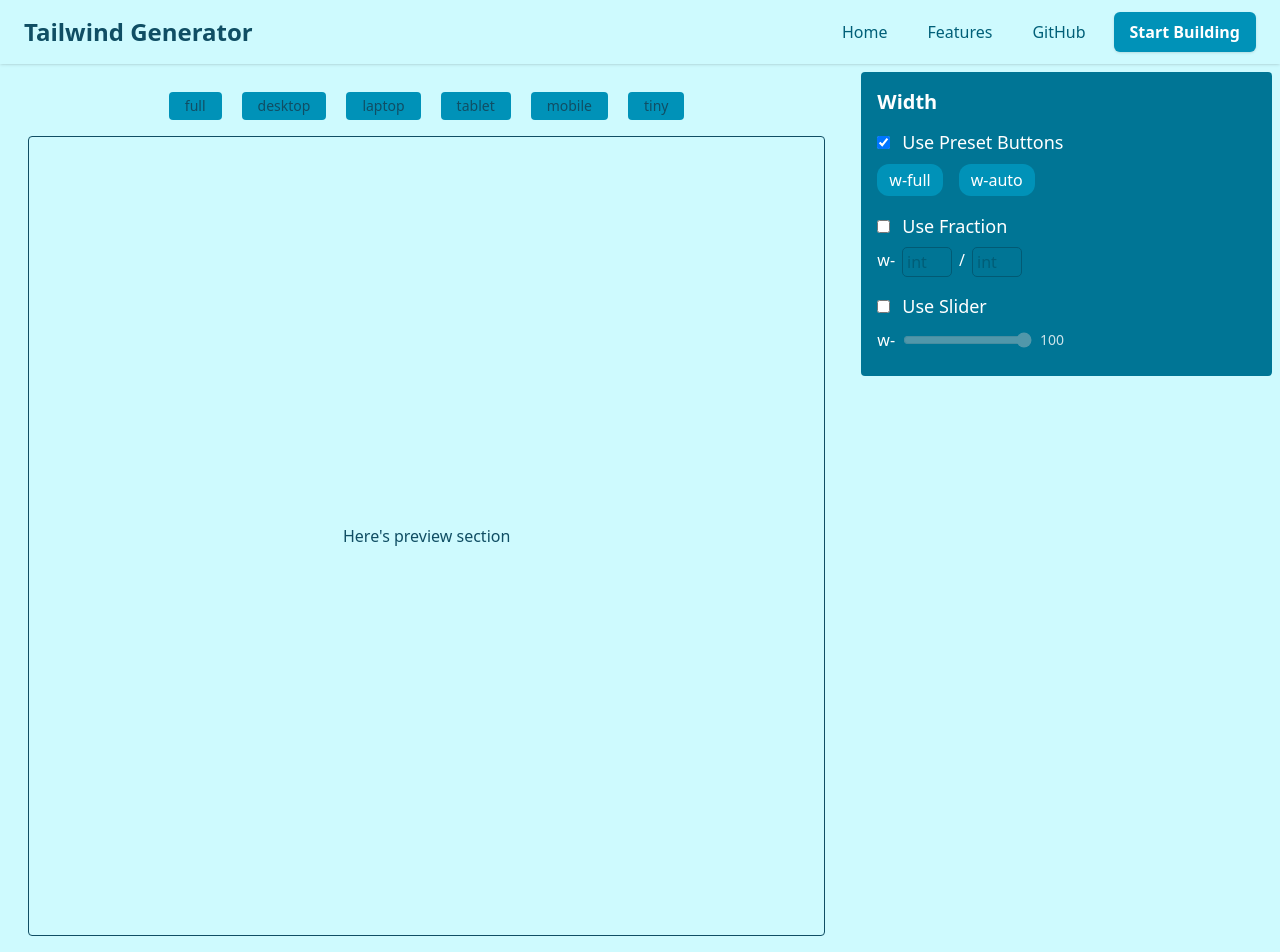
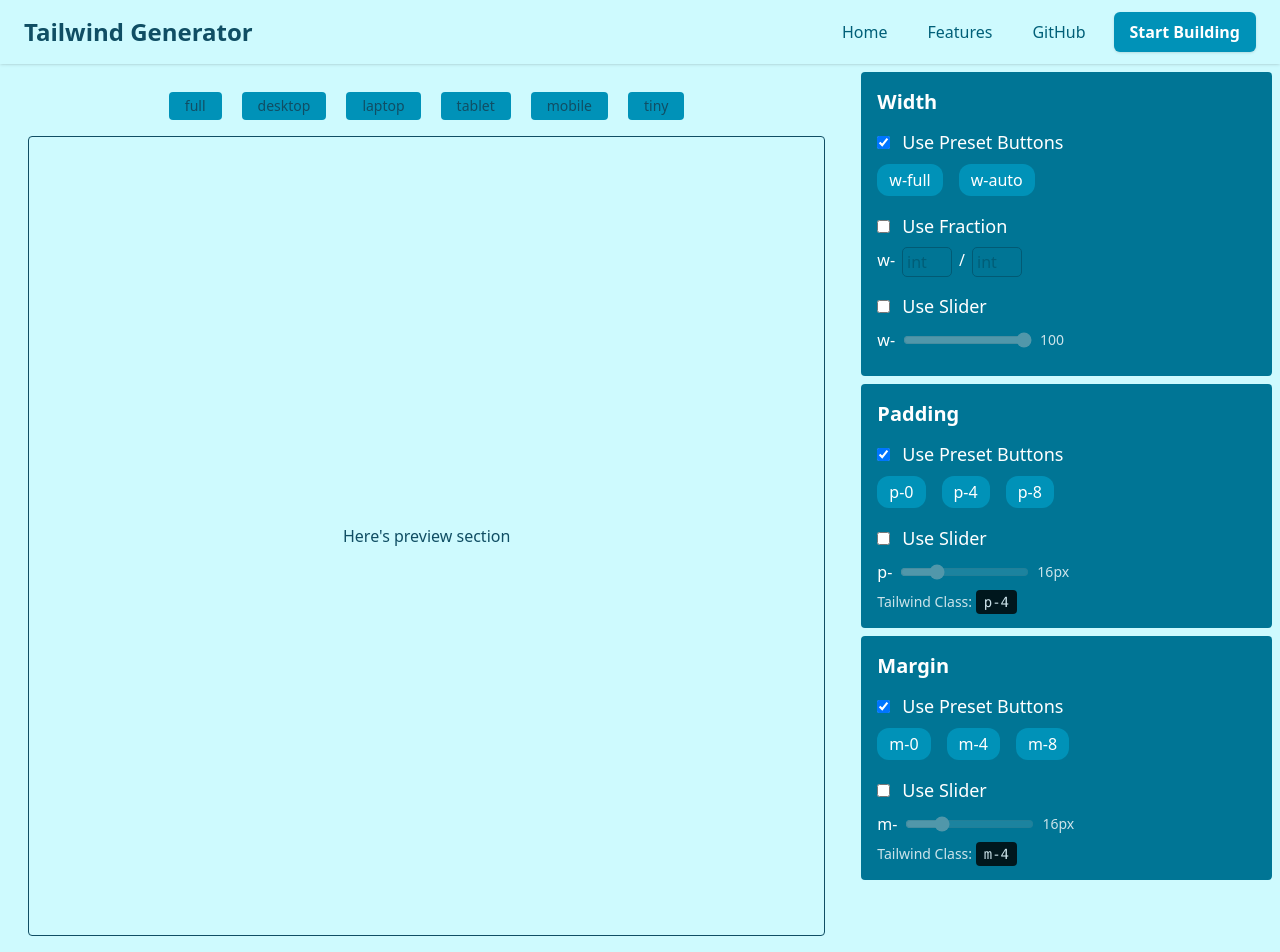
Before and after one commit to luckyguyluck/TailwindCSSGenerator, a React (Vite) app in the folder frontend/: page /generator in a window 1280 px wide. Shown: the top 952 px of the page. Built offline with nearby package versions, Linux system fonts and the light colour scheme.

Commit message:
width padding and margin control  update

```diff
--- /dev/null
+++ b/frontend/src/Core/UI/Components/Controls/Margin.jsx
@@ -0,0 +1,102 @@
+import { useState, useEffect } from "react";
+
+function Margin() {
+  const [nSlider, setNSlider] = useState(16);
+  const [marginClass, setMarginClass] = useState("m-4");
+  const [activeInput, setActiveInput] = useState("preset"); // "preset" | "fraction" | "slider"
+
+  const isDisabled = (type) => activeInput !== type;
+
+  useEffect(() => {
+    if (activeInput === "slider") {
+      setMarginClass(`m-[${nSlider}px]`);
+    }
+  }, [nSlider, activeInput]);
+
+  const handlePresetClick = (value) => {
+    setActiveInput("preset");
+    setMarginClass(value);
+  };
+
+  return (
+    <div className="w-full p-4 mb-2 bg-cyan-700 rounded text-white">
+      <h3 className="text-xl font-semibold mb-3">Margin</h3>
+
+      {/* === Preset Section === */}
+      <div className="flex items-center gap-3 mb-2">
+        <input
+          type="checkbox"
+          checked={activeInput === "preset"}
+          onChange={() => setActiveInput("preset")}
+        />
+        <label className="text-lg font-medium">Use Preset Buttons</label>
+      </div>
+      <div className="flex gap-4 mb-4">
+        <button
+          onClick={() => handlePresetClick("m-0")}
+          disabled={isDisabled("preset")}
+          className={`px-3 py-1 rounded-xl transition ${
+            isDisabled("preset")
+              ? "bg-cyan-900 cursor-not-allowed opacity-50"
+              : "bg-cyan-600 hover:bg-cyan-400 cursor-pointer"
+          }`}
+        >
+          m-0
+        </button>
+        <button
+          onClick={() => handlePresetClick("m-4")}
+          disabled={isDisabled("preset")}
+          className={`px-3 py-1 rounded-xl transition ${
+            isDisabled("preset")
+              ? "bg-cyan-900 cursor-not-allowed opacity-50"
+              : "bg-cyan-600 hover:bg-cyan-400 cursor-pointer"
+          }`}
+        >
+          m-4
+        </button>
+        <button
+          onClick={() => handlePresetClick("m-8")}
+          disabled={isDisabled("preset")}
+          className={`px-3 py-1 rounded-xl transition ${
+            isDisabled("preset")
+              ? "bg-cyan-900 cursor-not-allowed opacity-50"
+              : "bg-cyan-600 hover:bg-cyan-400 cursor-pointer"
+          }`}
+        >
+          m-8
+        </button>
+      </div>
+      {/* === Slider Section === */}
+      <div className="flex items-center gap-3 mb-2">
+        <input
+          type="checkbox"
+          checked={activeInput === "slider"}
+          onChange={() => setActiveInput("slider")}
+        />
+        <label className="text-lg font-medium">Use Slider</label>
+      </div>
+      <div className="flex items-center gap-2 mb-2">
+        <label htmlFor="range">m-</label>
+        <input
+          type="range"
+          name="range"
+          id="range"
+          min={0}
+          max={64}
+          value={nSlider}
+          onChange={(e) => setNSlider(e.target.value)}
+          disabled={isDisabled("slider")}
+          className="disabled:opacity-40"
+        />
+        <span className="text-sm opacity-80">{nSlider}px</span>
+      </div>
+
+      {/* Output */}
+      <div className="mt-2 text-sm opacity-80">
+        Tailwind Class: <code className="bg-black px-2 py-1 rounded">{marginClass}</code>
+      </div>
+    </div>
+  );
+}
+
+export default Margin;
--- /dev/null
+++ b/frontend/src/Core/UI/Components/Controls/Padding.jsx
@@ -0,0 +1,103 @@
+import { useState, useEffect } from "react";
+
+function Padding() {
+  const [nSlider, setNSlider] = useState(16);
+  const [paddingClass, setPaddingClass] = useState("p-4");
+  const [activeInput, setActiveInput] = useState("preset"); // "preset" | "fraction" | "slider"
+
+  const isDisabled = (type) => activeInput !== type;
+
+  useEffect(() => {
+    if (activeInput === "slider") {
+      setPaddingClass(`p-[${nSlider}px]`);
+    }
+  }, [nSlider, activeInput]);
+
+  const handlePresetClick = (value) => {
+    setActiveInput("preset");
+    setPaddingClass(value);
+  };
+
+  return (
+    <div className="w-full p-4 mb-2 bg-cyan-700 rounded text-white">
+      <h3 className="text-xl font-semibold mb-3">Padding</h3>
+
+      {/* === Preset Section === */}
+      <div className="flex items-center gap-3 mb-2">
+        <input
+          type="checkbox"
+          checked={activeInput === "preset"}
+          onChange={() => setActiveInput("preset")}
+        />
+        <label className="text-lg font-medium">Use Preset Buttons</label>
+      </div>
+      <div className="flex gap-4 mb-4">
+        <button
+          onClick={() => handlePresetClick("p-0")}
+          disabled={isDisabled("preset")}
+          className={`px-3 py-1 rounded-xl transition ${
+            isDisabled("preset")
+              ? "bg-cyan-900 cursor-not-allowed opacity-50"
+              : "bg-cyan-600 hover:bg-cyan-400 cursor-pointer"
+          }`}
+        >
+          p-0
+        </button>
+        <button
+          onClick={() => handlePresetClick("p-4")}
+          disabled={isDisabled("preset")}
+          className={`px-3 py-1 rounded-xl transition ${
+            isDisabled("preset")
+              ? "bg-cyan-900 cursor-not-allowed opacity-50"
+              : "bg-cyan-600 hover:bg-cyan-400 cursor-pointer"
+          }`}
+        >
+          p-4
+        </button>
+        <button
+          onClick={() => handlePresetClick("p-8")}
+          disabled={isDisabled("preset")}
+          className={`px-3 py-1 rounded-xl transition ${
+            isDisabled("preset")
+              ? "bg-cyan-900 cursor-not-allowed opacity-50"
+              : "bg-cyan-600 hover:bg-cyan-400 cursor-pointer"
+          }`}
+        >
+          p-8
+        </button>
+      </div>
+
+      {/* === Slider Section === */}
+      <div className="flex items-center gap-3 mb-2">
+        <input
+          type="checkbox"
+          checked={activeInput === "slider"}
+          onChange={() => setActiveInput("slider")}
+        />
+        <label className="text-lg font-medium">Use Slider</label>
+      </div>
+      <div className="flex items-center gap-2 mb-2">
+        <label htmlFor="range">p-</label>
+        <input
+          type="range"
+          name="range"
+          id="range"
+          min={0}
+          max={64}
+          value={nSlider}
+          onChange={(e) => setNSlider(e.target.value)}
+          disabled={isDisabled("slider")}
+          className="disabled:opacity-40"
+        />
+        <span className="text-sm opacity-80">{nSlider}px</span>
+      </div>
+
+      {/* Output */}
+      <div className="mt-2 text-sm opacity-80">
+        Tailwind Class: <code className="bg-black px-2 py-1 rounded">{paddingClass}</code>
+      </div>
+    </div>
+  );
+}
+
+export default Padding;
--- a/frontend/src/Core/UI/GeneratorUI.jsx
+++ b/frontend/src/Core/UI/GeneratorUI.jsx
@@ -1,5 +1,7 @@
 import Preview from "./Components/Preview";
 import Width from "./Components/Controls/Width";
+import Padding from "./Components/Controls/Padding";
+import Margin from "./Components/Controls/Margin";
 
 function GeneratorUI(){
 
@@ -16,6 +18,8 @@
                     </div>
                     <div className="flex-1/3 bg-cyan-100 dark:bg-cyan-800 p-2 text-cyan-900 dark:text-white">
                         <Width />
+                        <Padding />
+                        <Margin />
                     </div>
                 </div>
 
```
